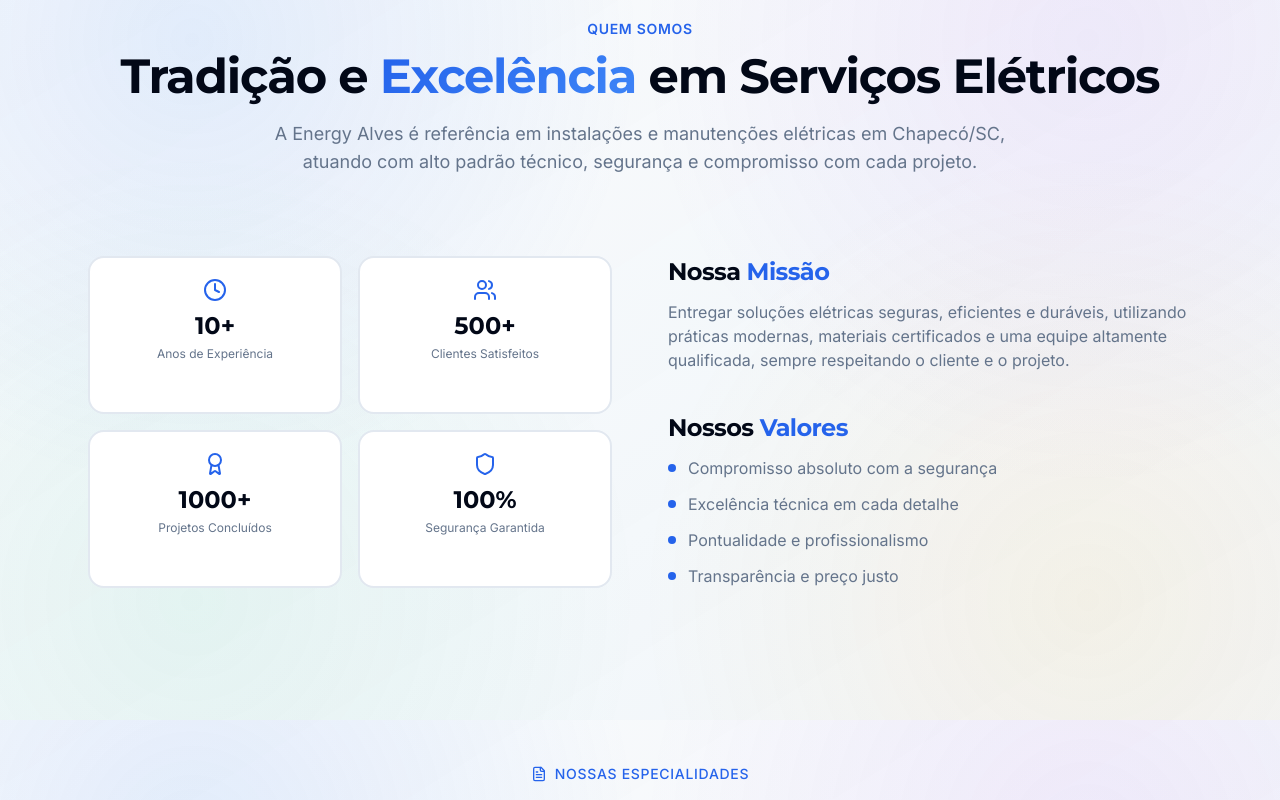
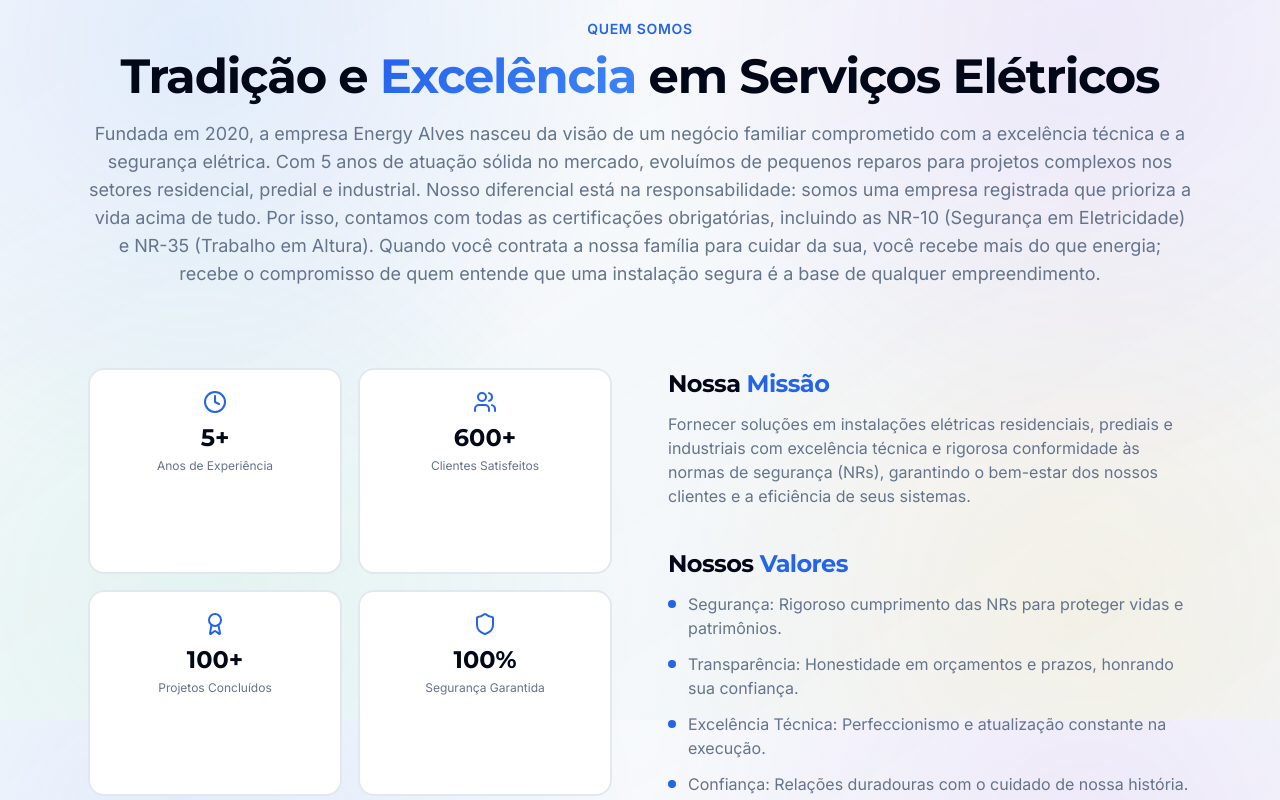
Before and after one commit to Silva-Allan/EnergyAlves-2.0, a React (Vite) app: page / in a window 1280 px wide. Shown: the part 880-1680 px from the top of the page. Built offline with nearby package versions, Linux system fonts and the light colour scheme.

Commit message:
Ajustes nos textos do aboutSection

```diff
--- a/src/components/AboutSection.tsx
+++ b/src/components/AboutSection.tsx
@@ -3,9 +3,9 @@
 import { Award, Users, Clock, Shield } from "lucide-react";
 
 const stats = [
-  { icon: Clock, value: "10+", label: "Anos de Experiência" },
-  { icon: Users, value: "500+", label: "Clientes Satisfeitos" },
-  { icon: Award, value: "1000+", label: "Projetos Concluídos" },
+  { icon: Clock, value: "5+", label: "Anos de Experiência" },
+  { icon: Users, value: "600+", label: "Clientes Satisfeitos" },
+  { icon: Award, value: "100+", label: "Projetos Concluídos" },
   { icon: Shield, value: "100%", label: "Segurança Garantida" },
 ];
 
@@ -33,10 +33,17 @@
             <span className="text-gradient">Excelência</span> em Serviços Elétricos
           </h2>
 
-          <p className="text-muted-foreground max-w-3xl mx-auto text-base md:text-lg">
-            A Energy Alves é referência em instalações e manutenções elétricas em
-            Chapecó/SC, atuando com alto padrão técnico, segurança e compromisso
-            com cada projeto.
+          <p className="text-muted-foreground max-w-1xl mx-auto text-base md:text-lg">
+            Fundada em 2020, a empresa Energy Alves nasceu da visão de um negócio familiar
+            comprometido com a excelência técnica e a segurança elétrica. Com 5 anos de
+            atuação sólida no mercado, evoluímos de pequenos reparos para projetos complexos
+            nos setores residencial, predial e industrial.
+            Nosso diferencial está na responsabilidade: somos uma empresa registrada que
+            prioriza a vida acima de tudo. Por isso, contamos com todas as certificações
+            obrigatórias, incluindo as NR-10 (Segurança em Eletricidade) e NR-35 (Trabalho em Altura).
+            Quando você contrata a nossa família para cuidar da sua, você recebe mais do que energia;
+            recebe o compromisso de quem entende que uma instalação segura é a base de qualquer
+            empreendimento.
           </p>
         </motion.div>
 
@@ -96,9 +103,10 @@
                 Nossa <span className="text-primary">Missão</span>
               </h3>
               <p className="text-muted-foreground leading-relaxed text-sm md:text-base">
-                Entregar soluções elétricas seguras, eficientes e duráveis,
-                utilizando práticas modernas, materiais certificados e uma equipe
-                altamente qualificada, sempre respeitando o cliente e o projeto.
+                Fornecer soluções em instalações elétricas residenciais,
+                prediais e industriais com excelência técnica e rigorosa
+                conformidade às normas de segurança (NRs), garantindo o
+                bem-estar dos nossos clientes e a eficiência de seus sistemas.
               </p>
             </div>
 
@@ -110,10 +118,10 @@
 
               <ul className="space-y-3">
                 {[
-                  "Compromisso absoluto com a segurança",
-                  "Excelência técnica em cada detalhe",
-                  "Pontualidade e profissionalismo",
-                  "Transparência e preço justo",
+                  "Segurança: Rigoroso cumprimento das NRs para proteger vidas e patrimônios.",
+                  "Transparência: Honestidade em orçamentos e prazos, honrando sua confiança.",
+                  "Excelência Técnica: Perfeccionismo e atualização constante na execução.",
+                  "Confiança: Relações duradouras com o cuidado de nossa história.",
                 ].map((item, index) => (
                   <li
                     key={index}
--- a/src/components/HeroSection.tsx
+++ b/src/components/HeroSection.tsx
@@ -101,9 +101,9 @@
               leading-relaxed
             "
           >
-            Há mais de <strong className="text-white">10 anos</strong> oferecendo
+            Há mais de <strong className="text-white">5 anos</strong> oferecendo
             serviços elétricos residenciais, prediais e comerciais com excelência
-            em <strong className="text-white">Chapecó/SC</strong>.
+            em <strong className="text-white">Chapecó e região</strong>.
           </motion.p>
 
           {/* CTAs */}
```
